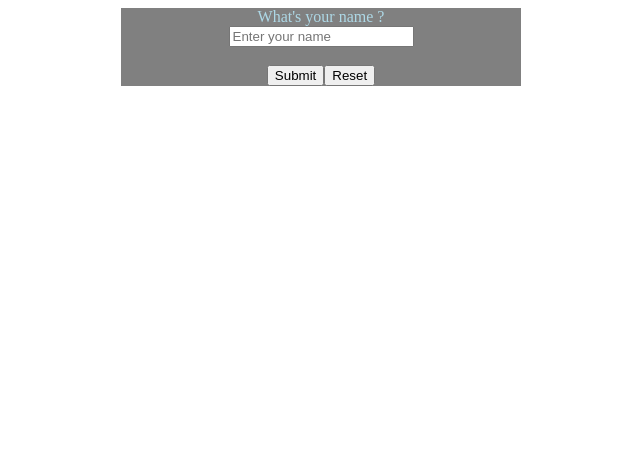
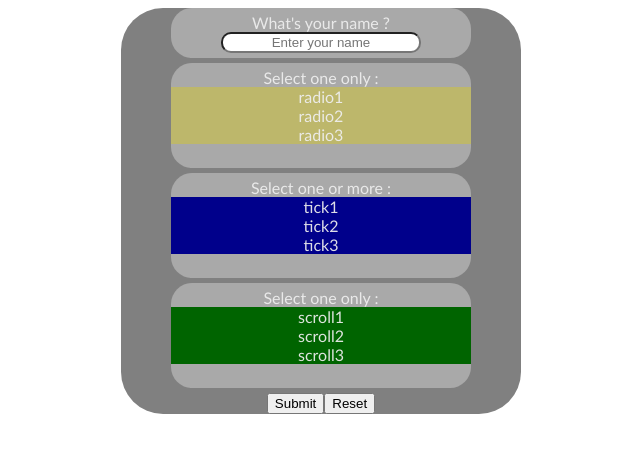
Before and after one commit to sregnard42/react-app, a React app: page / in a window 1280 px wide. Shown: the whole page, without its empty margins (319-959 px from the left). Built offline with nearby package versions, Linux system fonts and the light colour scheme.

Commit message:
Skeleton

```diff
--- a/src/Form/Form.js
+++ b/src/Form/Form.js
@@ -2,17 +2,18 @@ import React from 'react';
 import styles from './Form.module.css';
 import Question from '../Question/Question';
 import Input from '../Input/Input';
+import Radio from '../Radio/Radio';
+import Tick from '../Tick/Tick';
+import Scroll from '../Scroll/Scroll';
 
-class Form extends React.Component
-{
-    constructor(props)
-    {
+class Form extends React.Component {
+    constructor(props) {
         super(props);
         this.stateDefault = {
-            text    : '',
-            radio   : '',
-            tick    : '',
-            scroll  : ''
+            text: '',
+            radio: '',
+            tick: '',
+            scroll: ''
         };
         this.state = this.stateDefault;
         this.handleChange = this.handleChange.bind(this);
@@ -20,25 +21,21 @@ class Form extends React.Component
         this.handleReset = this.handleReset.bind(this);
     }
 
-    handleChange(event)
-    {
-        this.setState({text: event.target.value});
+    handleChange(event) {
+        this.setState({ text: event.target.value });
     }
 
-    handleSubmit(event)
-    {
+    handleSubmit(event) {
         alert(this.state.text);
         event.preventDefault();
     }
 
-    handleReset()
-    {
+    handleReset() {
         this.setState(() => this.stateDefault);
     }
 
-    render()
-    {
-        return(
+    render() {
+        return (
             <div className={styles.Form}>
                 <form onSubmit={this.handleSubmit} onReset={this.handleReset}>
                     <Question
@@ -54,6 +51,42 @@ class Form extends React.Component
                             />
                         }
                     />
+                    <Question
+                        q={'Select one only :'}
+                        a={
+                            <Radio
+                                choices={[
+                                    'radio1',
+                                    'radio2',
+                                    'radio3'
+                                ]}
+                            />
+                        }
+                    />
+                    <Question
+                        q={'Select one or more :'}
+                        a={
+                            <Tick
+                            choices={[
+                                'tick1',
+                                'tick2',
+                                'tick3'
+                            ]}
+                            />
+                        }
+                    />
+                    <Question
+                        q={'Select one only :'}
+                        a={
+                            <Scroll
+                            choices={[
+                                'scroll1',
+                                'scroll2',
+                                'scroll3'
+                            ]}
+                            />
+                        }
+                    />
                     <input type="submit" value="Submit" />
                     <input type="reset" value="Reset" />
                 </form>
--- a/src/Form/Form.module.css
+++ b/src/Form/Form.module.css
@@ -1,7 +1,10 @@
 .Form {
-    color: lightblue;
+    font-weight:580;
+    font-family:'Gill Sans', 'Gill Sans MT', Calibri, 'Trebuchet MS', sans-serif;
+    color:darkgray;
     background-color: gray;
     text-align:center;
     margin:auto;
     width:400px;
+    border-radius: 42px;
 }
--- a/src/Input/Input.js
+++ b/src/Input/Input.js
@@ -5,7 +5,7 @@ class Input extends React.Component {
     render() {
         return (
             <input
-                className={styles.InputText}
+                className={styles.Input}
                 id={this.props.name}
                 name={this.props.name}
                 type={this.props.type}
--- a/src/Input/Input.module.css
+++ b/src/Input/Input.module.css
@@ -1,3 +1,5 @@
 .Input {
-    width:100px;
+    width:200px;
+    text-align:center;
+    border-radius:10px;
 }
--- a/src/Question/Question.js
+++ b/src/Question/Question.js
@@ -1,12 +1,12 @@
 import React from 'react';
+import styles from './Question.module.css';
 
 class Question extends React.Component {
     render() {
         return (
-            <div>
+            <div className={styles.Question}>
                 {this.props.q}<br />
                 {this.props.a}<br />
-                <br />
             </div>
         );
     }
--- /dev/null
+++ b/src/Question/Question.module.css
@@ -0,0 +1,11 @@
+.Question {
+    width: 300px;
+    margin: auto;
+    margin-top : 5px;
+    margin-bottom : 5px;
+    padding-top: 5px;
+    padding-bottom: 5px;
+    color:#eeee;
+    background-color: darkgray;
+    border-radius : 21px;
+}
--- /dev/null
+++ b/src/Radio/Radio.js
@@ -0,0 +1,31 @@
+import React from 'react';
+import styles from './Radio.module.css';
+
+class RadioItem extends React.Component {
+    render() {
+        return (
+            <div>
+                {this.props.name}
+            </div>
+        );
+    }
+}
+
+class Radio extends React.Component {
+
+    render() {
+        return (
+            <div className={styles.Radio}>
+                {this.props.choices.map((choice) => {
+                    return (
+                        <RadioItem
+                            name={choice}
+                        />
+                    )
+                })}
+            </div>
+        );
+    }
+}
+
+export default Radio;
--- /dev/null
+++ b/src/Radio/Radio.module.css
@@ -0,0 +1,3 @@
+.Radio {
+    background-color: darkkhaki;
+}
--- /dev/null
+++ b/src/Scroll/Scroll.js
@@ -0,0 +1,31 @@
+import React from 'react';
+import styles from './Scroll.module.css';
+
+class ScrollItem extends React.Component {
+    render() {
+        return (
+            <div>
+                {this.props.name}
+            </div>
+        );
+    }
+}
+
+class Scroll extends React.Component {
+
+    render() {
+        return (
+            <div className={styles.Scroll}>
+                {this.props.choices.map((choice) => {
+                    return (
+                        <ScrollItem
+                            name={choice}
+                        />
+                    )
+                })}
+            </div>
+        );
+    }
+}
+
+export default Scroll;
--- /dev/null
+++ b/src/Scroll/Scroll.module.css
@@ -0,0 +1,3 @@
+.Scroll {
+    background-color: darkgreen;
+}
--- /dev/null
+++ b/src/Tick/Tick.js
@@ -0,0 +1,31 @@
+import React from 'react';
+import styles from './Tick.module.css';
+
+class TickItem extends React.Component {
+    render() {
+        return (
+            <div>
+                {this.props.name}
+            </div>
+        );
+    }
+}
+
+class Tick extends React.Component {
+
+    render() {
+        return (
+            <div className={styles.Tick}>
+                {this.props.choices.map((choice) => {
+                    return (
+                        <TickItem
+                            name={choice}
+                        />
+                    )
+                })}
+            </div>
+        );
+    }
+}
+
+export default Tick;
--- /dev/null
+++ b/src/Tick/Tick.module.css
@@ -0,0 +1,3 @@
+.Tick {
+    background-color: darkblue;
+}
```
Lines whose indentation alone changed are shown as unchanged.
